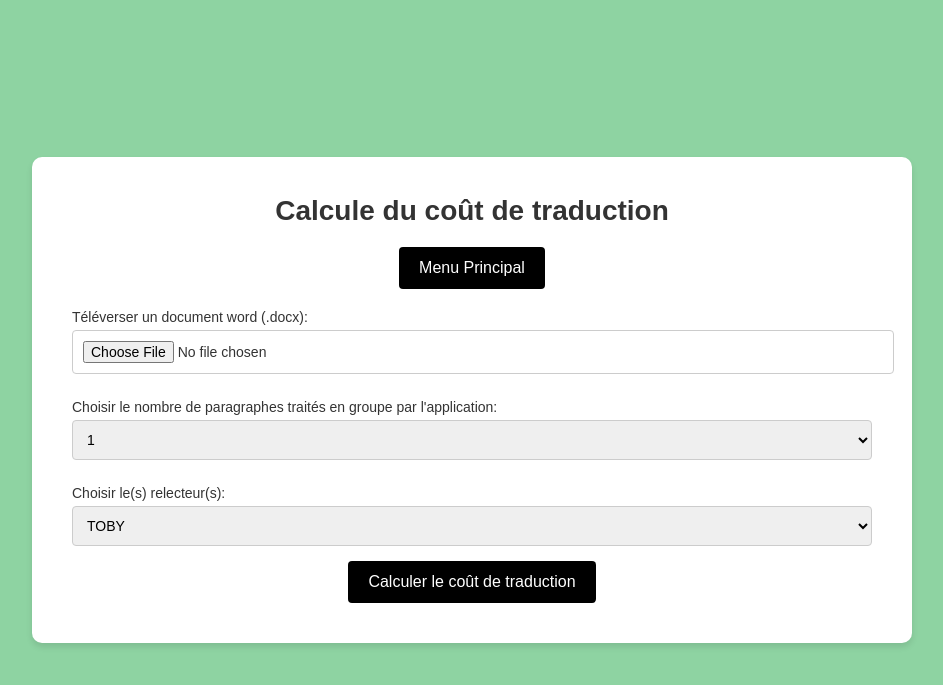
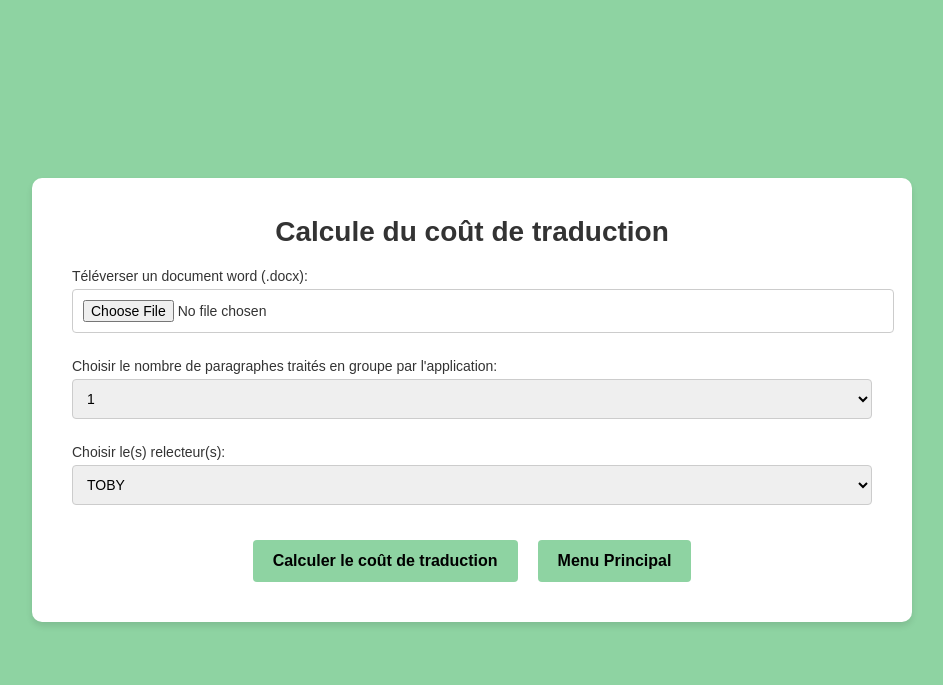
Before and after one commit to thomasrib8/treeslate_V2, a Flask app: page /calculator/ in a window 1280 px wide. Shown: the top 685 px of the page, without its empty margins (168-1111 px from the left). Run offline with Flask 2, Linux system fonts and the light colour scheme.

Commit message:
Update index.html

```diff
--- a/templates/calculator/index.html
+++ b/templates/calculator/index.html
@@ -5,13 +5,18 @@
     <meta name="viewport" content="width=device-width, initial-scale=1.0">
     <title>Home</title>
     <link rel="stylesheet" href="{{ url_for('static', filename='style.css') }}">
+    <style>
+        .button-container {
+            display: flex;
+            justify-content: center;
+            gap: 20px;
+            margin-top: 20px;
+        }
+    </style>
 </head>
 <body>
     <div class="container">
         <h1>Calcule du coût de traduction</h1>
-        <form action="/" method="get">
-    <a href="{{ url_for('main_menu') }}" class="button">Menu Principal</a>
-</form>
         <form method="post" enctype="multipart/form-data">
             <label for="file">Téléverser un document word (.docx):</label>
             <input type="file" id="file" name="file" required>
@@ -37,7 +42,10 @@
                 <option value="MIKE">MIKE</option>
             </select>
 
-            <button type="submit" class="button">Calculer le coût de traduction</button>
+            <div class="button-container">
+                <button type="submit" class="menu-button">Calculer le coût de traduction</button>
+                <a href="{{ url_for('main_menu') }}" class="menu-button">Menu Principal</a>
+            </div>
         </form>
     </div>
 </body>
```
